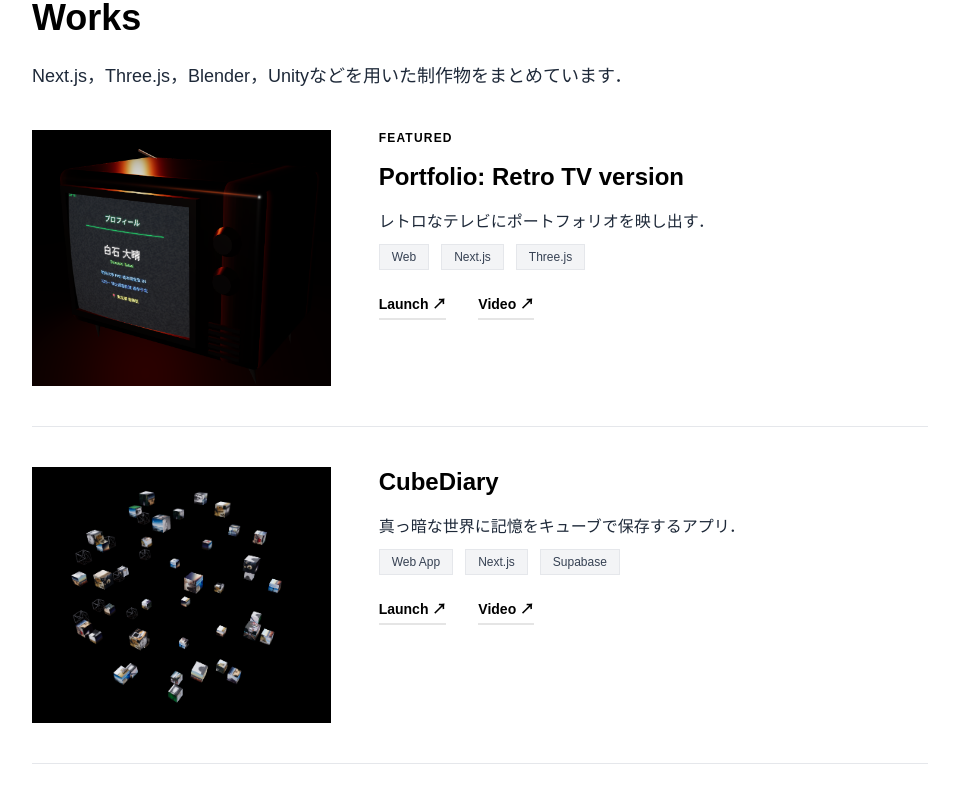
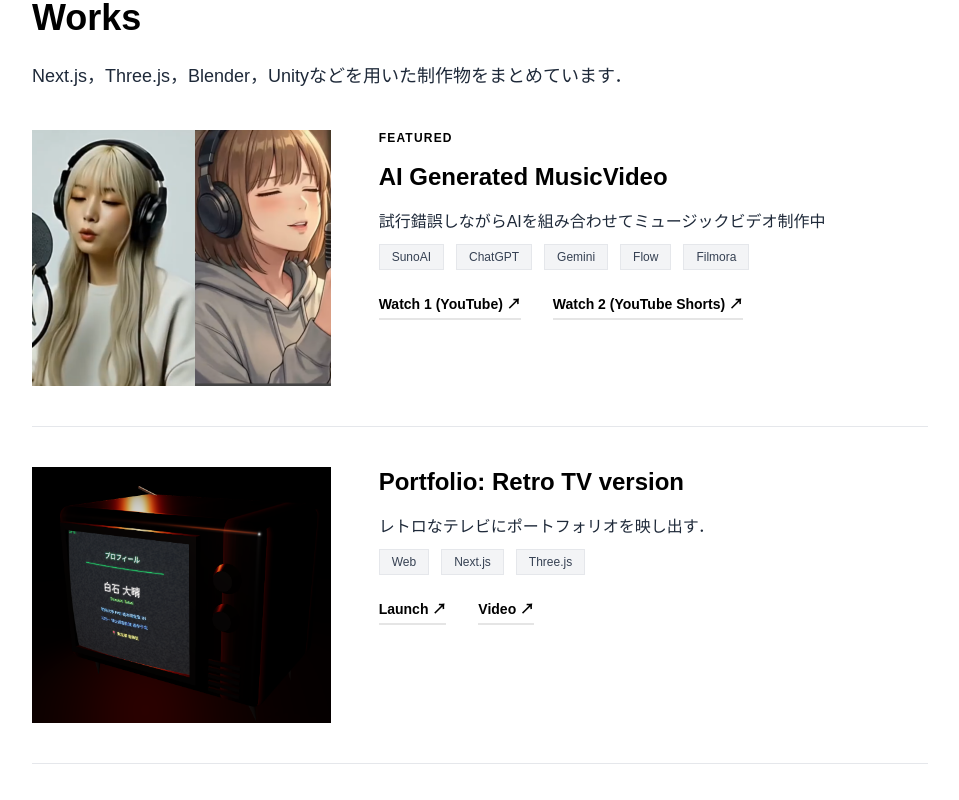
Before and after one commit to Roiril/my-portfolio, a Next.js app: page / in a window 1280 px wide. Shown: the part 1160-1960 px from the top of the page, without its empty margins (160-1119 px from the left). Built offline with nearby package versions, Linux system fonts and the light colour scheme; no server answers.

Commit message:
feat: Worksに新作品追加 & ContactをLinksに名称変更・機能集約

```diff
--- a/src/app/(site)/page.tsx
+++ b/src/app/(site)/page.tsx
@@ -3,7 +3,7 @@
 import { Hero } from '@/features/hero';
 import { About } from '@/features/about';
 import { Works } from '@/features/works';
-import { Contact } from '@/features/contact';
+import { Links } from '@/features/links';
 import Footer from '@/components/layout/Footer';
 
 export default function Home() {
@@ -13,7 +13,7 @@ export default function Home() {
         <Hero />
         <About />
         <Works />
-        <Contact />
+        <Links />
         <Footer />
       </div>
     </main>
--- a/src/constants/site.ts
+++ b/src/constants/site.ts
@@ -1,16 +1,25 @@
-import { SocialLink } from '@/features/contact/types';
+import { SocialLink } from '@/features/links/types';
 
 export const SITE_EMAIL = 'rinkyouaoi@gmail.com';
+
+export const YOUTUBE_CHANNEL_URL = 'https://youtube.com/@roil_hci?si=t24UTcQBG_dz1vSf';
+export const NOTE_URL = 'https://note.com/roils';
+export const X_URL = 'https://x.com/Roil_HCI';
 
 export const SOCIAL_LINKS: SocialLink[] = [
     {
         platform: 'YouTube',
-        url: 'https://www.youtube.com/@Roil_HCI',
+        url: YOUTUBE_CHANNEL_URL,
         icon: '',
     },
     {
         platform: 'X',
-        url: 'https://x.com/Roil_HCI',
+        url: X_URL,
+        icon: '',
+    },
+    {
+        platform: 'note',
+        url: NOTE_URL,
         icon: '',
     },
 ];
--- a/src/content/about.ts
+++ b/src/content/about.ts
@@ -7,7 +7,7 @@ export const aboutData: AboutData = {
   ],
   keyFacts: [
     { title: '研究領域', description: 'HCI（Human-Computer Interaction）' },
-    { title: '制作領域', description: 'XR / AI / Film' },
+    { title: '制作領域', description: 'XR / 映像' },
     { title: '主なツール', description: 'Unity，Antigravity，Filmora，Blender' },
     { title: '拠点', description: '明治大学（東京）' },
   ],
--- a/src/content/works.ts
+++ b/src/content/works.ts
@@ -1,6 +1,26 @@
 import { Work } from '@/features/works/types';
 
 export const works: Work[] = [
+  {
+    id: 'ai-music-video',
+    title: 'AI Generated MusicVideo',
+    description: '試行錯誤しながらAIを組み合わせてミュージックビデオ制作中',
+    image: '/images/Ai-Generated-Mv.png',
+    tags: ['SunoAI', 'ChatGPT', 'Gemini', 'Flow', 'Filmora'],
+    links: [
+      {
+        type: 'video',
+        url: 'https://youtu.be/Jgeij_JIZlQ?si=dTJwyRpyCQlMxWNb',
+        label: 'Watch 1 (YouTube)',
+      },
+      {
+        type: 'video',
+        url: 'https://youtube.com/shorts/x7claprYtdw?si=dYpL2hF9nm6KEMj5',
+        label: 'Watch 2 (YouTube Shorts)',
+      },
+    ],
+    featured: true,
+  },
   {
     id: 'retroTV-portfolio',
     title: 'Portfolio: Retro TV version',
@@ -12,7 +32,6 @@ export const works: Work[] = [
       { type: 'launch', url: 'https://my-retro-portfolio-rust.vercel.app/' },
       { type: 'video', url: 'https://youtube.com/shorts/ZiNqQiZSbv4?si=H-t46FPwIpIVX0wS' },
     ],
-    featured: true,
   },
   {
     id: 'cube-diary',
--- a/src/features/contact/index.ts
+++ /dev/null
@@ -1,2 +0,0 @@
-export { default as Contact } from './components/Contact';
-export * from './types';
--- a/src/features/contact/components/Contact.tsx
+++ b/src/features/links/components/Links.tsx
@@ -6,10 +6,12 @@ import { SITE_EMAIL, SOCIAL_LINKS } from '@/constants/site';
 import { copyToClipboard } from '@/lib/clipboard';
 import { SectionHeader, Link } from '@/components/ui';
 
-export default function Contact() {
+export default function Links() {
     const [copied, setCopied] = useState(false);
 
-    const handleCopy = async () => {
+    const handleCopy = async (e: React.MouseEvent) => {
+        e.preventDefault();
+        e.stopPropagation();
         const success = await copyToClipboard(SITE_EMAIL);
         if (success) {
             setCopied(true);
@@ -18,18 +20,17 @@ export default function Contact() {
     };
 
     return (
-        <section id="contact" className="px-8 py-12 bg-gray-50">
+        <section id="links" className="px-8 py-12 bg-gray-50">
             <div className="max-w-4xl mx-auto pointer-events-auto">
-                <SectionHeader title="Contact" size="md" />
+                <SectionHeader title="Links" size="md" />
 
                 <p className="text-base text-gray-800 mb-6 leading-relaxed max-w-2xl">
                     {contactMessage}
                 </p>
 
                 <div className="flex flex-col items-start mb-10">
-                    <button
-                        type="button"
-                        onClick={handleCopy}
+                    <a
+                        href={`mailto:${SITE_EMAIL}`}
                         className="group flex flex-col items-start transition-all duration-300"
                     >
                         <div className="relative pb-1">
@@ -38,13 +39,17 @@ export default function Contact() {
                             </span>
                             <div className="absolute bottom-[-1px] left-0 w-0 h-[4px] bg-black transition-all duration-300 group-hover:w-full"></div>
                         </div>
-                        <div className="mt-3 text-xs font-semibold tracking-widest uppercase text-gray-400 opacity-0 group-hover:opacity-100 transition-opacity">
-                            {copied ? 'Copied to clipboard' : 'Click to copy email'}
-                        </div>
+                    </a>
+                    <button
+                        type="button"
+                        onClick={handleCopy}
+                        className="mt-3 text-xs font-semibold tracking-widest uppercase text-gray-400 hover:text-black transition-colors"
+                    >
+                        {copied ? 'Copied!' : 'Click to copy email'}
                     </button>
                 </div>
 
-                <div className="flex flex-row justify-start gap-8 sm:gap-12">
+                <div className="flex flex-row flex-wrap justify-start gap-8 sm:gap-12">
                     {SOCIAL_LINKS.map((link) => (
                         <Link
                             key={link.platform}
--- /dev/null
+++ b/src/features/links/index.ts
@@ -0,0 +1,2 @@
+export { default as Links } from './components/Links';
+export * from './types';
```
Also changed, not shown: public/images/Ai-Generated-Mv.png (added), src/features/links/types/index.ts (renamed from src/features/contact/types/index.ts).
